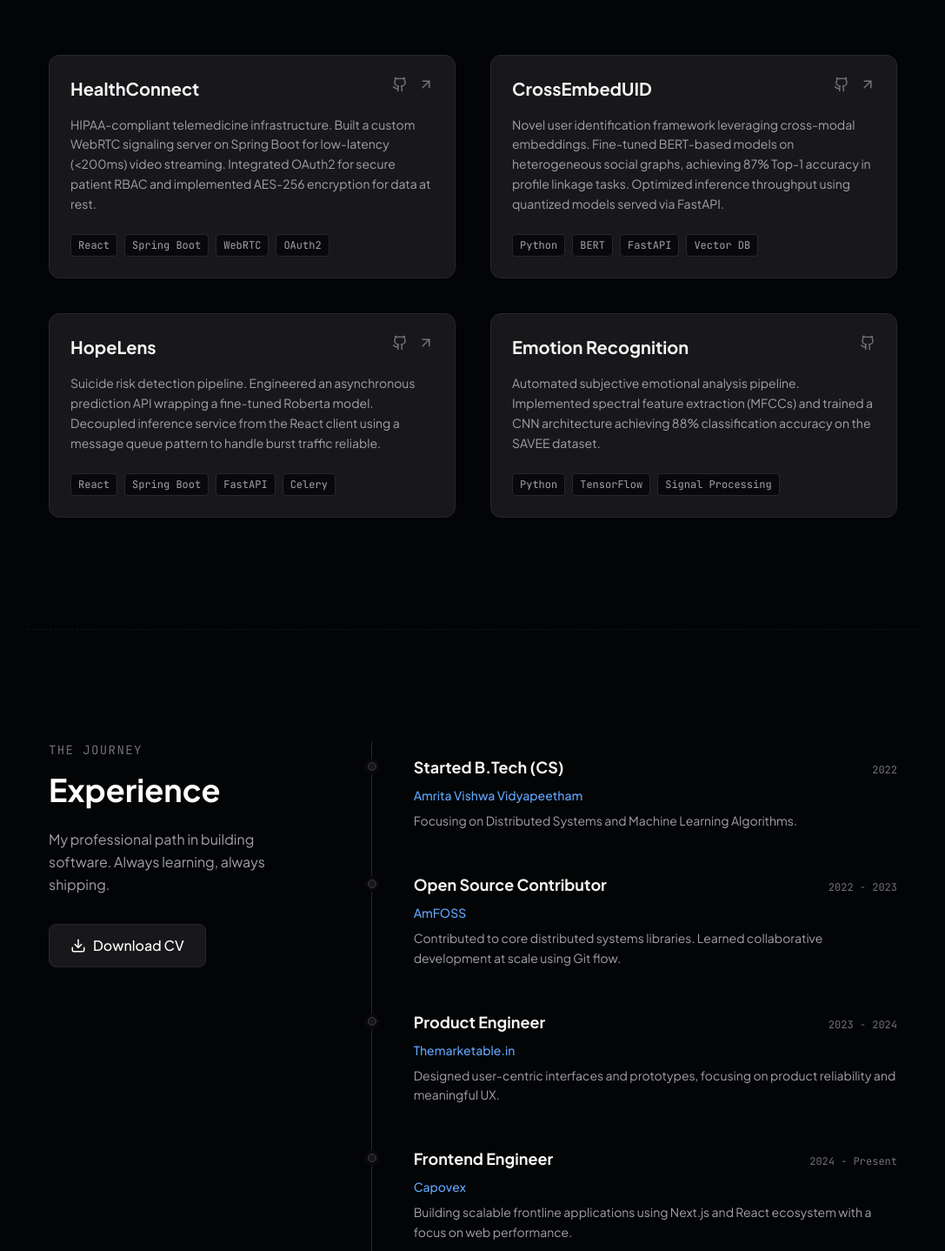
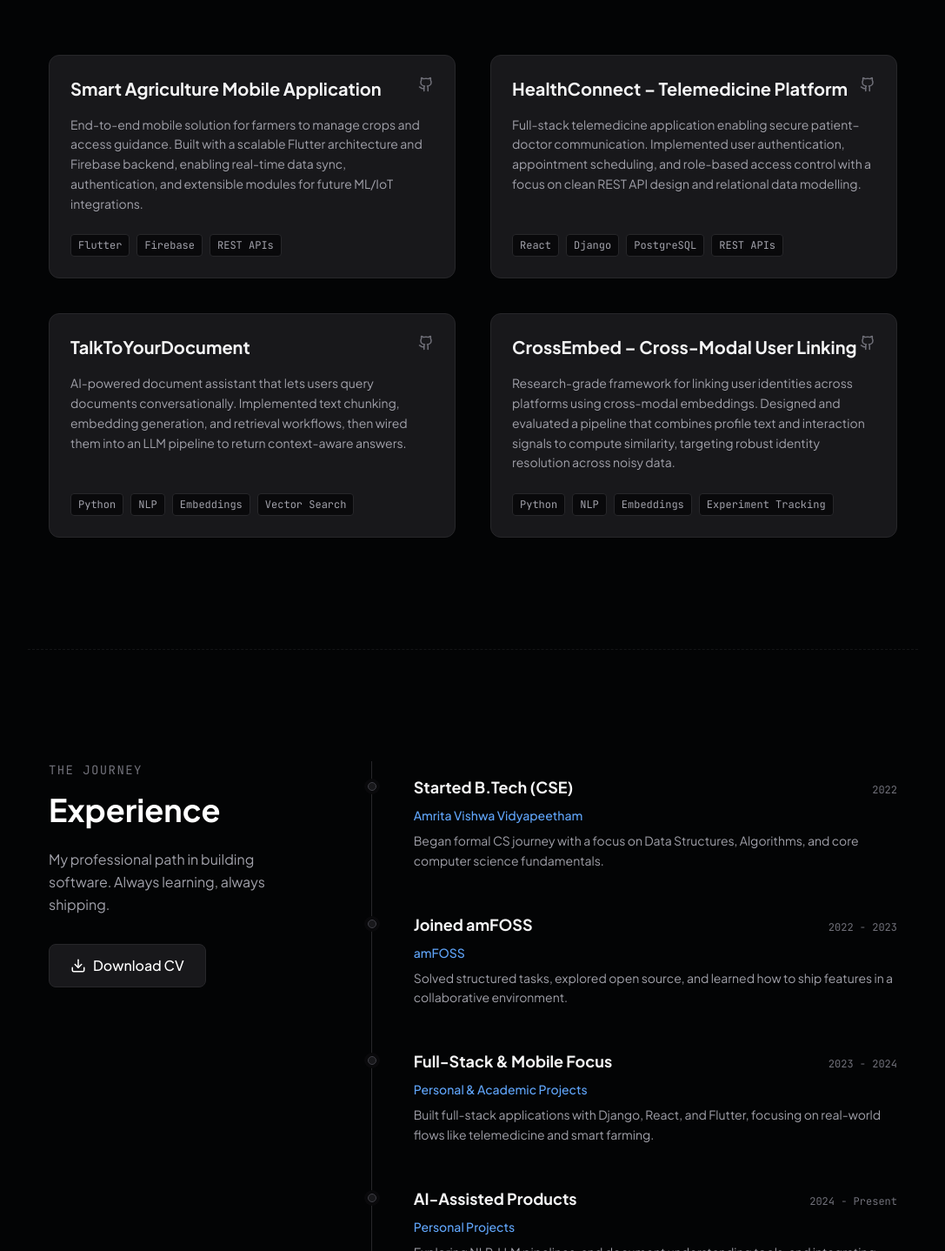
Before and after one commit to priti200/priti_port, a Next.js app: page / in a window 1280 px wide. Shown: the part 1452-2890 px from the top of the page at 87% size, without its empty margins (96-1183 px from the left). Built offline with nearby package versions, Linux system fonts and the light colour scheme.

Commit message:
Update portfolio data with clean up

```diff
--- a/src/data/portfolio.ts
+++ b/src/data/portfolio.ts
@@ -1,100 +1,129 @@
+
 export const PORTFOLIO_DATA = {
     personal: {
         name: "Priti Gupta",
-        role: "Full Stack Engineer & AI Researcher",
-        headline: "Engineering high-throughput distributed systems & optimizing transformer inference pipelines.",
-        bio: "Engineer and Researcher specialized in bridging the gap between scalable web architectures and production ML models. Background in reducing inference latency for NLP tasks and architecting event-driven frontend systems. Proven track record of deploying research-grade AI into performant user-facing applications.",
-        location: "India",
-        email: "pritigupta2026@outlook.com",
-        phone: "+91-7068899164",
+        role: "Software Engineer | Full-Stack & AI-driven Applications",
+        headline:
+            "Building scalable web & mobile products powered by clean backend architecture and practical ML.",
+        bio: "Software Engineer focused on end-to-end product development across web and mobile. Experience spans React, Django, Flutter, and databases, with growing work in NLP and AI-assisted workflows. Comfortable owning features from idea and wireframes to deployment and iteration.",
+        location: "Kerala, India",
+        email: "geekpritigupta@gmail.com",
+        phone: "+91-7356726056",
         github: "https://github.com/priti200",
         linkedin: "https://linkedin.com/in/priti-gupta-554637255",
     },
+
     skills: {
-        frontend: ["React", "TypeScript", "Next.js (SSR/ISR)", "Tailwind CSS", "Redux Toolkit"],
-        backend: ["Java", "Spring Boot", "Node.js", "PostgreSQL (Complex Queries)", "Redis", "System Design"],
-        ai_ml: ["Python", "PyTorch", "HuggingFace Transformers", "FastAPI", "Docker", "ONNX Runtime"],
-        cloud: ["Google Cloud Platform", "AWS", "CI/CD Pipelines"],
+        frontend: ["React", "Flutter", "HTML", "CSS", "Bootstrap"],
+        backend: ["Django", "REST APIs", "Firebase", "Node.js (basic)", "System Design (fundamentals)"],
+        ai_ml: ["Python", "NLP (LLM pipelines)", "Embeddings & Vector Search (basic)", "Data Processing"],
+        databases: ["PostgreSQL", "MySQL", "Firebase Realtime DB"],
+        core: ["C++ (DSA)", "Git & GitHub", "Linux", "Figma"],
     },
+
     experience: [
         {
-            company: "Capovex Research and Analytics",
-            role: "Frontend Engineer",
+            company: "Capovex / Arth by Capovex",
+            role: "Frontend / Product Engineer (Community & Projects)",
             period: "2024 - Present",
-            description: "Architected the frontend layer for high-volume data visualization dashboards. Implemented aggressive memoization and tree-shaking strategies, reducing First Contentful Paint (FCP) by 40% (1.2s to 0.7s). Reduced technical debt by migrating legacy codebase to rigid TypeScript strict-mode standards.",
+            description:
+                "Contributing to web experiences focused on finance and analytics. Working with React-based frontends and collaborating on clean API integration, performance, and UI polish within product teams.",
         },
         {
-            company: "Themarketable.in",
-            role: "Product Engineer",
-            period: "2023 - 2024",
-            description: "Led the product engineering lifecycle from wireframe to deployment. Translated complex user flows into responsive, component-driven interfaces using React, resulting in a 15% increase in user session duration.",
+            company: "amFOSS",
+            role: "Open Source Contributor",
+            period: "2022 - 2023",
+            description:
+                "Completed multiple onboarding tasks and contributed to team projects. Learned Git-based workflows, code reviews, and collaborative development while building real features and debugging in production-like setups.",
         },
     ],
+
     journey: [
         {
-            title: "Started B.Tech (CS)",
+            title: "Started B.Tech (CSE)",
             company: "Amrita Vishwa Vidyapeetham",
             year: "2022",
-            description: "Focusing on Distributed Systems and Machine Learning Algorithms.",
-            icon: "BookOpen"
+            description:
+                "Began formal CS journey with a focus on Data Structures, Algorithms, and core computer science fundamentals.",
+            icon: "BookOpen",
         },
         {
-            title: "Open Source Contributor",
-            company: "AmFOSS",
+            title: "Joined amFOSS",
+            company: "amFOSS",
             year: "2022 - 2023",
-            description: "Contributed to core distributed systems libraries. Learned collaborative development at scale using Git flow.",
-            icon: "Code"
+            description:
+                "Solved structured tasks, explored open source, and learned how to ship features in a collaborative environment.",
+            icon: "Code",
         },
         {
-            title: "Product Engineer",
-            company: "Themarketable.in",
+            title: "Full-Stack & Mobile Focus",
+            company: "Personal & Academic Projects",
             year: "2023 - 2024",
-            description: "Designed user-centric interfaces and prototypes, focusing on product reliability and meaningful UX.",
-            icon: "PenTool"
+            description:
+                "Built full-stack applications with Django, React, and Flutter, focusing on real-world flows like telemedicine and smart farming.",
+            icon: "PenTool",
         },
         {
-            title: "Frontend Engineer",
-            company: "Capovex",
+            title: "AI-Assisted Products",
+            company: "Personal Projects",
             year: "2024 - Present",
-            description: "Building scalable frontline applications using Next.js and React ecosystem with a focus on web performance.",
-            icon: "Laptop"
-        }
+            description:
+                "Exploring NLP, LLM pipelines, and document understanding tools, and integrating them into user-facing products.",
+            icon: "Laptop",
+        },
     ],
+
     projects: [
         {
-            title: "HealthConnect",
-            description: "HIPAA-compliant telemedicine infrastructure. Built a custom WebRTC signaling server on Spring Boot for low-latency (<200ms) video streaming. Integrated OAuth2 for secure patient RBAC and implemented AES-256 encryption for data at rest.",
-            tech: ["React", "Spring Boot", "WebRTC", "OAuth2"],
+            title: "Smart Agriculture Mobile Application",
+            description:
+                "End-to-end mobile solution for farmers to manage crops and access guidance. Built with a scalable Flutter architecture and Firebase backend, enabling real-time data sync, authentication, and extensible modules for future ML/IoT integrations.",
+            tech: ["Flutter", "Firebase", "REST APIs"],
             links: {
-                code: "https://github.com/priti200/HealthConnect",
-                demo: "https://healthconnect-frontend-dwa76nbkfq-uc.a.run.app",
+                code: "https://github.com/priti200/amfoss_tasks",
+                demo: "",
             },
         },
         {
-            title: "CrossEmbedUID",
-            description: "Novel user identification framework leveraging cross-modal embeddings. Fine-tuned BERT-based models on heterogeneous social graphs, achieving 87% Top-1 accuracy in profile linkage tasks. Optimized inference throughput using quantized models served via FastAPI.",
-            tech: ["Python", "BERT", "FastAPI", "Vector DB"],
+            title: "HealthConnect – Telemedicine Platform",
+            description:
+                "Full-stack telemedicine application enabling secure patient–doctor communication. Implemented user authentication, appointment scheduling, and role-based access control with a focus on clean REST API design and relational data modelling.",
+            tech: ["React", "Django", "PostgreSQL", "REST APIs"],
             links: {
-                code: "https://github.com/priti200/cross-embed-UID",
-                demo: "https://github.com/priti200/cross-embed-UID",
+                code: "https://github.com/priti200/django_girls-",
+                demo: "",
             },
         },
         {
-            title: "HopeLens",
-            description: "Suicide risk detection pipeline. Engineered an asynchronous prediction API wrapping a fine-tuned Roberta model. Decoupled inference service from the React client using a message queue pattern to handle burst traffic reliable.",
-            tech: ["React", "Spring Boot", "FastAPI", "Celery"],
+            title: "TalkToYourDocument",
+            description:
+                "AI-powered document assistant that lets users query documents conversationally. Implemented text chunking, embedding generation, and retrieval workflows, then wired them into an LLM pipeline to return context-aware answers.",
+            tech: ["Python", "NLP", "Embeddings", "Vector Search"],
             links: {
-                code: "https://github.com/priti200/Hopelens-Analyzing-and-Predicting-Suicide-Attempts",
-                demo: "https://hopelens.onrender.com/",
+                code: "https://github.com/priti200", // replace with exact repo when you split it out
+                demo: "",
             },
         },
         {
-            title: "Emotion Recognition",
-            description: "Automated subjective emotional analysis pipeline. Implemented spectral feature extraction (MFCCs) and trained a CNN architecture achieving 88% classification accuracy on the SAVEE dataset.",
-            tech: ["Python", "TensorFlow", "Signal Processing"],
+            title: "CrossEmbed – Cross-Modal User Linking",
+            description:
+                "Research-grade framework for linking user identities across platforms using cross-modal embeddings. Designed and evaluated a pipeline that combines profile text and interaction signals to compute similarity, targeting robust identity resolution across noisy data.",
+            tech: ["Python", "NLP", "Embeddings", "Experiment Tracking"],
             links: {
-                code: "https://github.com/anudeep2710/EmotionClassifier",
+                code: "https://github.com/priti200", // update to specific CrossEmbed repo when public
+                demo: "",
             },
-        }
+        },
+    ],
+
+    publications: [
+        {
+            title: "CrossEmbed: Cross-Modal Embedding Framework for User Identity Linking",
+            venue: "Project report / in-progress manuscript",
+            year: "2025",
+            description:
+                "Proposed and implemented CrossEmbed, a cross-modal representation learning approach for user identity linkage across heterogeneous platforms, with empirical evaluation on real-world-style data.",
+            link: "https://github.com/priti200", // or arXiv/CEUR/drive link when available
+        },
     ],
 };
```
